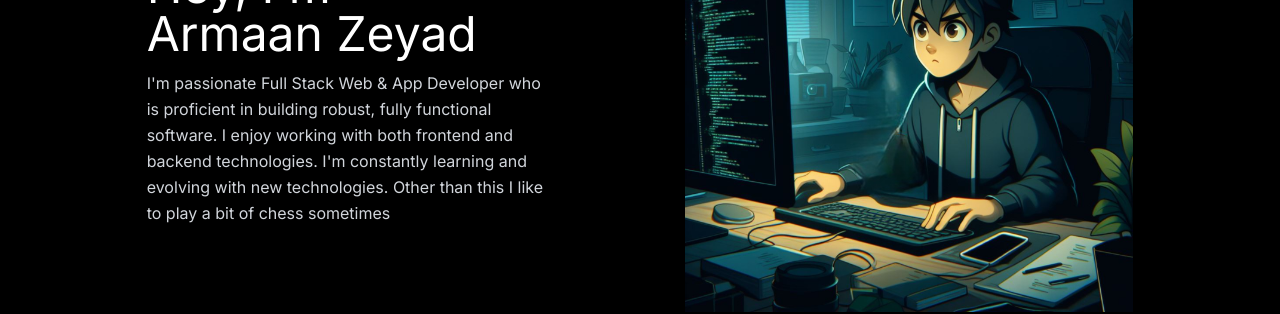
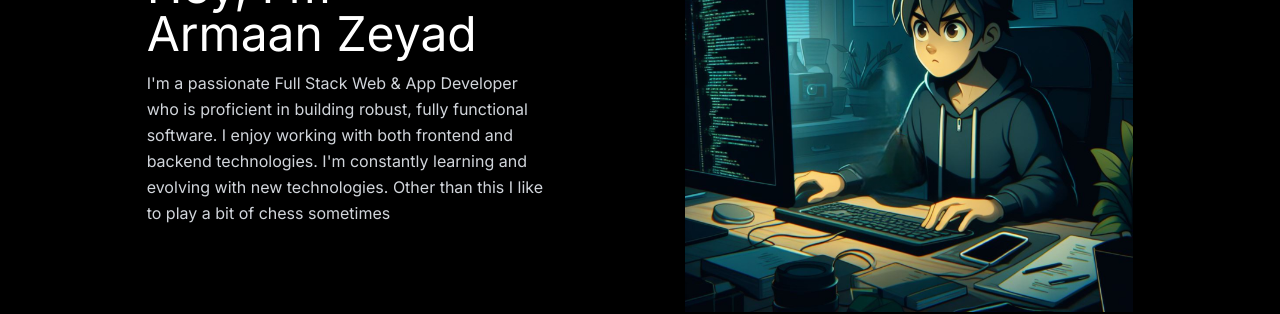
Before and after one commit to User-1289/portfolio, a Next.js app: page / in a window 1280 px wide. Shown: the part 216-530 px from the top of the page. Built offline with nearby package versions, Linux system fonts and the light colour scheme.

Commit message:
corrected spelling

```diff
--- a/src/app/page.tsx
+++ b/src/app/page.tsx
@@ -16,7 +16,7 @@ export default function Home() {
             Hey, I&apos;m<br/> Armaan Zeyad
           </div>
           <div className='text-gray-300 leading-relaxed'>
-            I&apos;m passionate Full Stack Web & App Developer who is proficient in building robust, fully functional software.
+            I&apos;m a passionate Full Stack Web & App Developer who is proficient in building robust, fully functional software.
             I enjoy working with both frontend and backend technologies. I&apos;m constantly learning and evolving with new technologies.
 	    Other than this I like to play a bit of chess sometimes
           </div>
```
